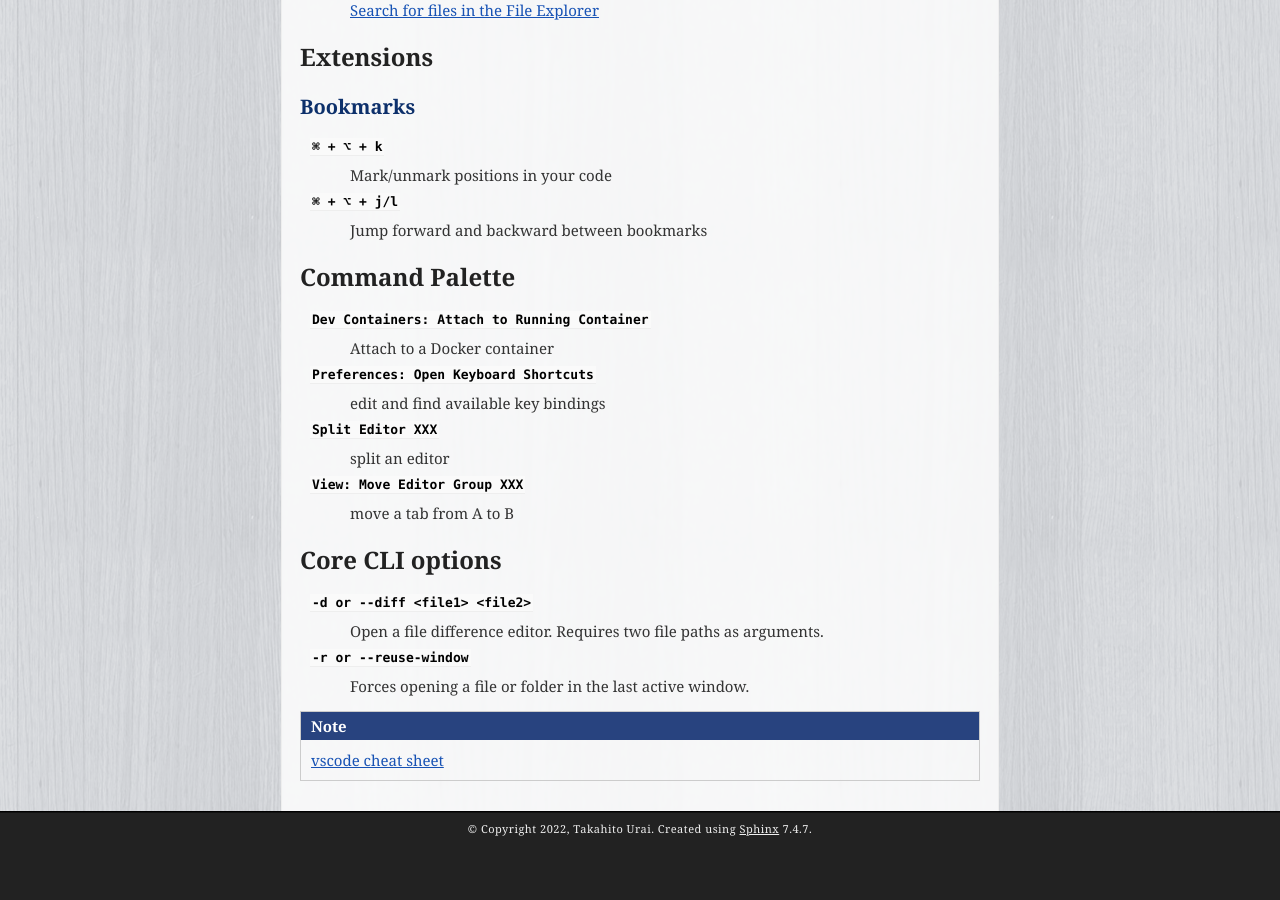
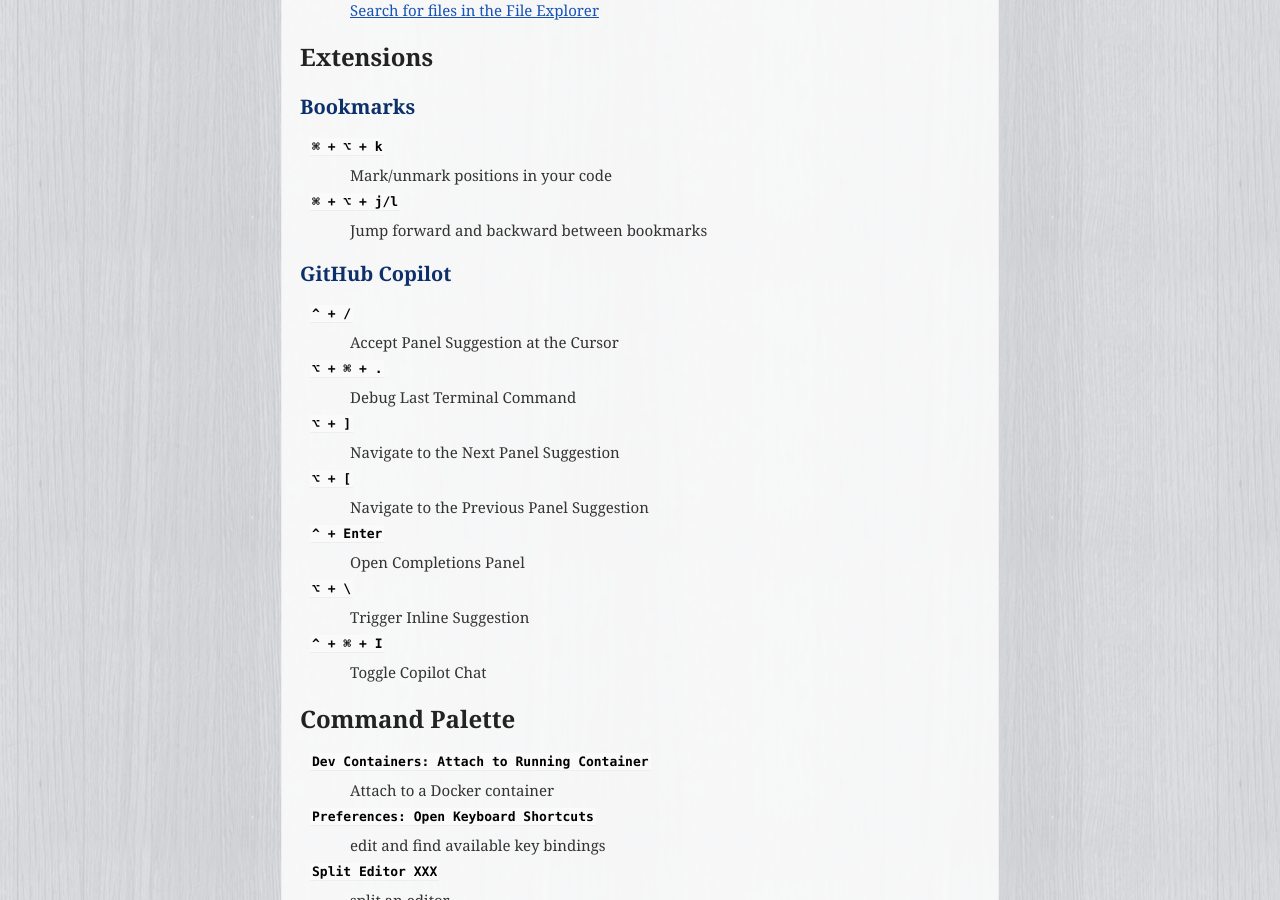
Before and after one commit to uraitakahito/shortcuts, a Sphinx documentation site: the page built from source/vscode.rst, in a window 1280 px wide and 900 px high, scrolled down 2261 px. Built offline with Sphinx 7.4.7, drawn with Linux system fonts in a browser that asks for light colours; before the commit the page ends 3105 px from its top, so only the background shows below that.

Commit message:
Add GitHub Copilot shortcuts to documentation

```diff
--- a/source/vscode.rst
+++ b/source/vscode.rst
@@ -127,6 +127,29 @@
 ``⌘ + ⌥ + j/l``
    Jump forward and backward between bookmarks
 
+GitHub Copilot
+----------------
+
+``^ + /``
+   Accept Panel Suggestion at the Cursor
+
+``⌥ + ⌘ + .``
+   Debug Last Terminal Command
+
+``⌥ + ]``
+   Navigate to the Next Panel Suggestion
+
+``⌥ + [``
+   Navigate to the Previous Panel Suggestion
+
+``^ + Enter``
+   Open Completions Panel
+
+``⌥ + \``
+   Trigger Inline Suggestion
+
+``^ + ⌘ + I``
+   Toggle Copilot Chat
 
 Command Palette
 =========================
```
